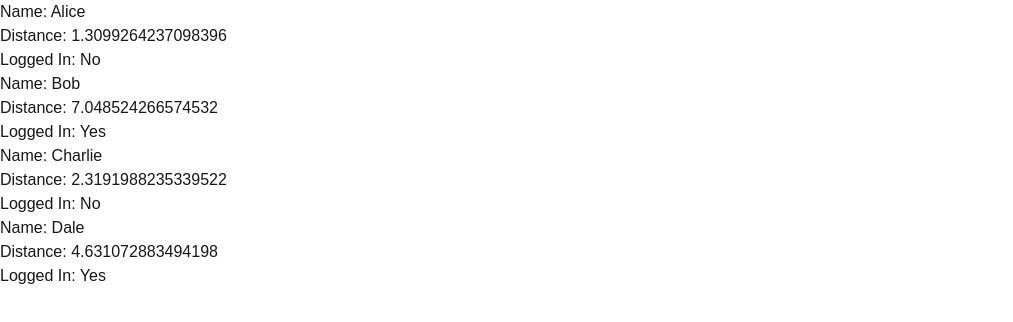
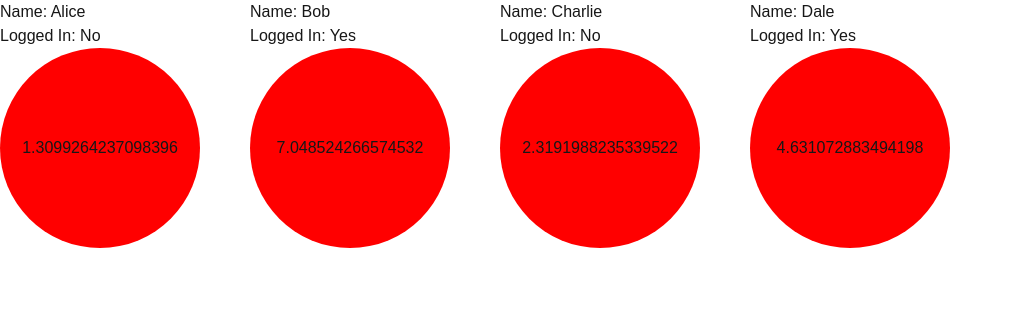
Before and after one commit to quantum-proximity-gateway/rpi-code, a Next.js app in the folder web-app/: page / in a window 1280 px wide. Shown: the top 322 px of the page, without its empty margins (0-1013 px from the left). Built offline with nearby package versions, Linux system fonts and the light colour scheme.

Commit message:
Created basic circles and added flex class

```diff
--- a/web-app/src/app/page.tsx
+++ b/web-app/src/app/page.tsx
@@ -46,12 +46,14 @@ export default function Home() {
 
 
   return (
-    <div>
+    <div style={{display: "flex", flexDirection: "row", flexWrap: "wrap", gap: "50px"}}>
       {users.map(user => (
-        <div key={user.name}>
+        <div>
           <p>Name: {user.name}</p>
-          <p>Distance: {user.distance}</p>
           <p>Logged In: {user.loggedIn ? "Yes" : "No"}</p>
+          <div key={user.name} style={{display: "flex", width: "200px", height: "200px", backgroundColor: "red", borderRadius: "50%"}}>
+            <p style={{margin: "auto"}}>{user.distance}</p>
+          </div>
         </div>
       ))}
     </div>
```
